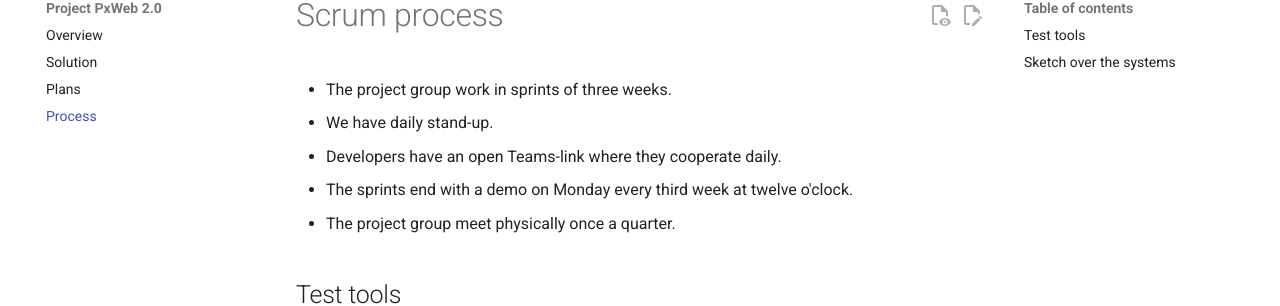
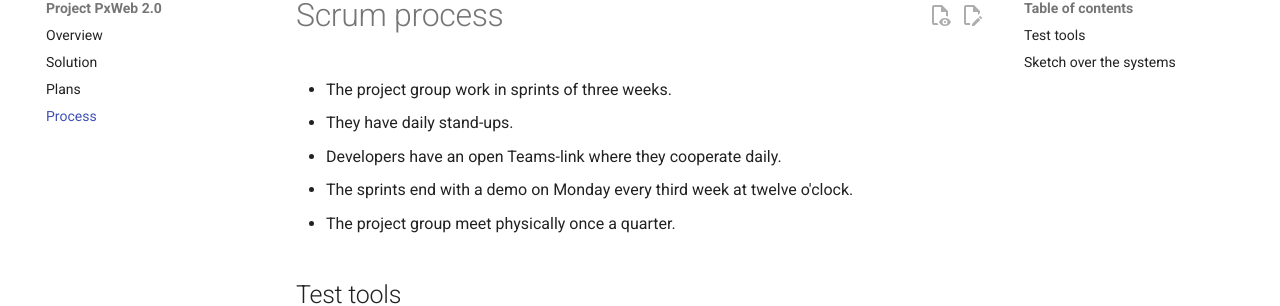
Before and after one commit to PxTools/PxWeb2, an MkDocs documentation site: the page built from docs/project/process.md, in a window 1280 px wide and 900 px high. Shown: the part 151-457 px from the top of the window. Built offline with MkDocs 1.6.1 and Material for MkDocs 9.7.7, drawn with Linux system fonts in a browser that asks for light colours; comment, search, counter and statistics services are not loaded.

Commit message:
Update process.md

```diff
--- a/docs/project/process.md
+++ b/docs/project/process.md
@@ -1,6 +1,6 @@
 # Scrum process
 - The project group work in sprints of three weeks.
-- We have daily stand-up.
+- They have daily stand-ups.
 - Developers have an open Teams-link where they cooperate daily.
 - The sprints end with a demo on Monday every third week at twelve o'clock.
 - The project group meet physically once a quarter.
```
